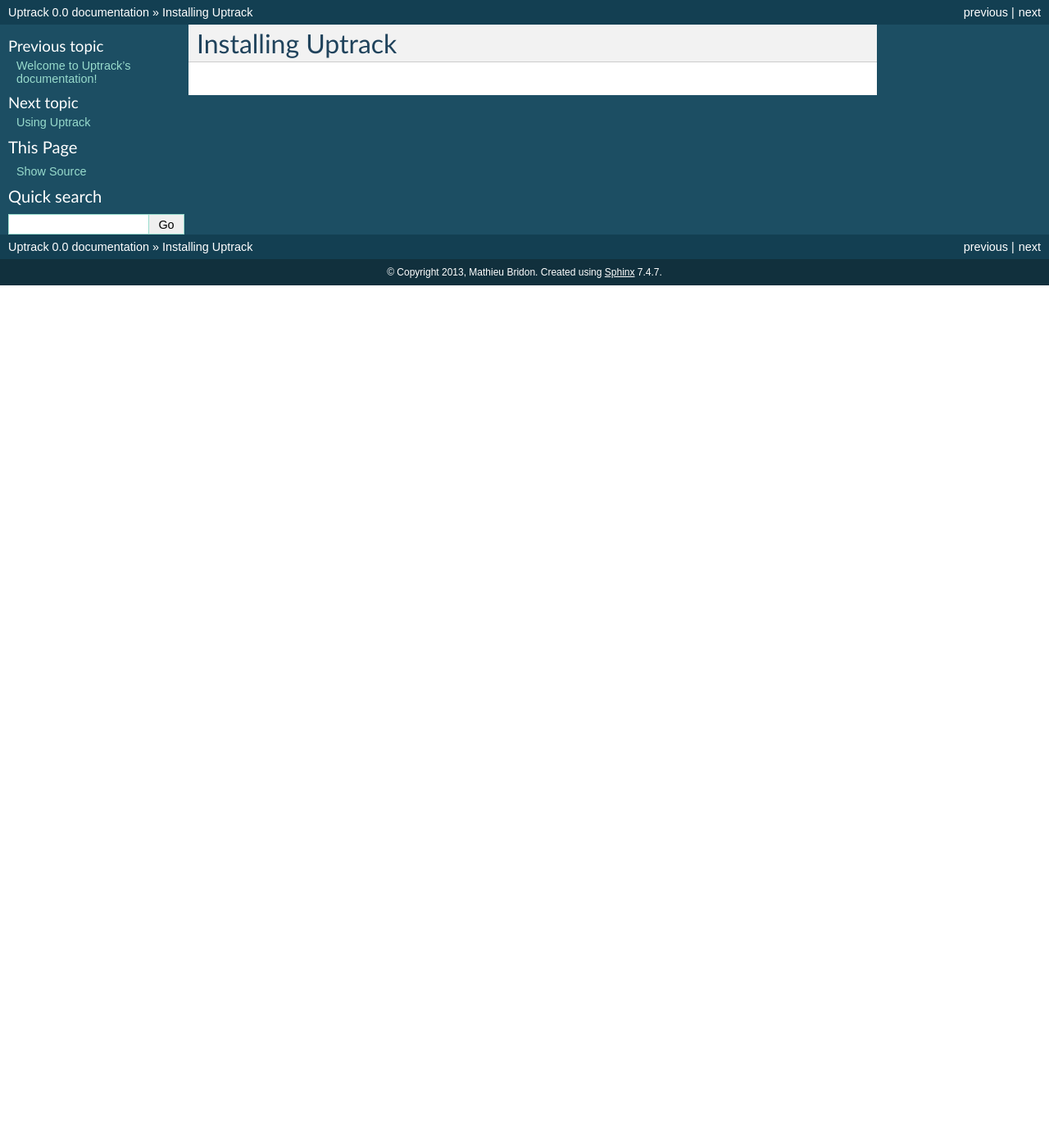
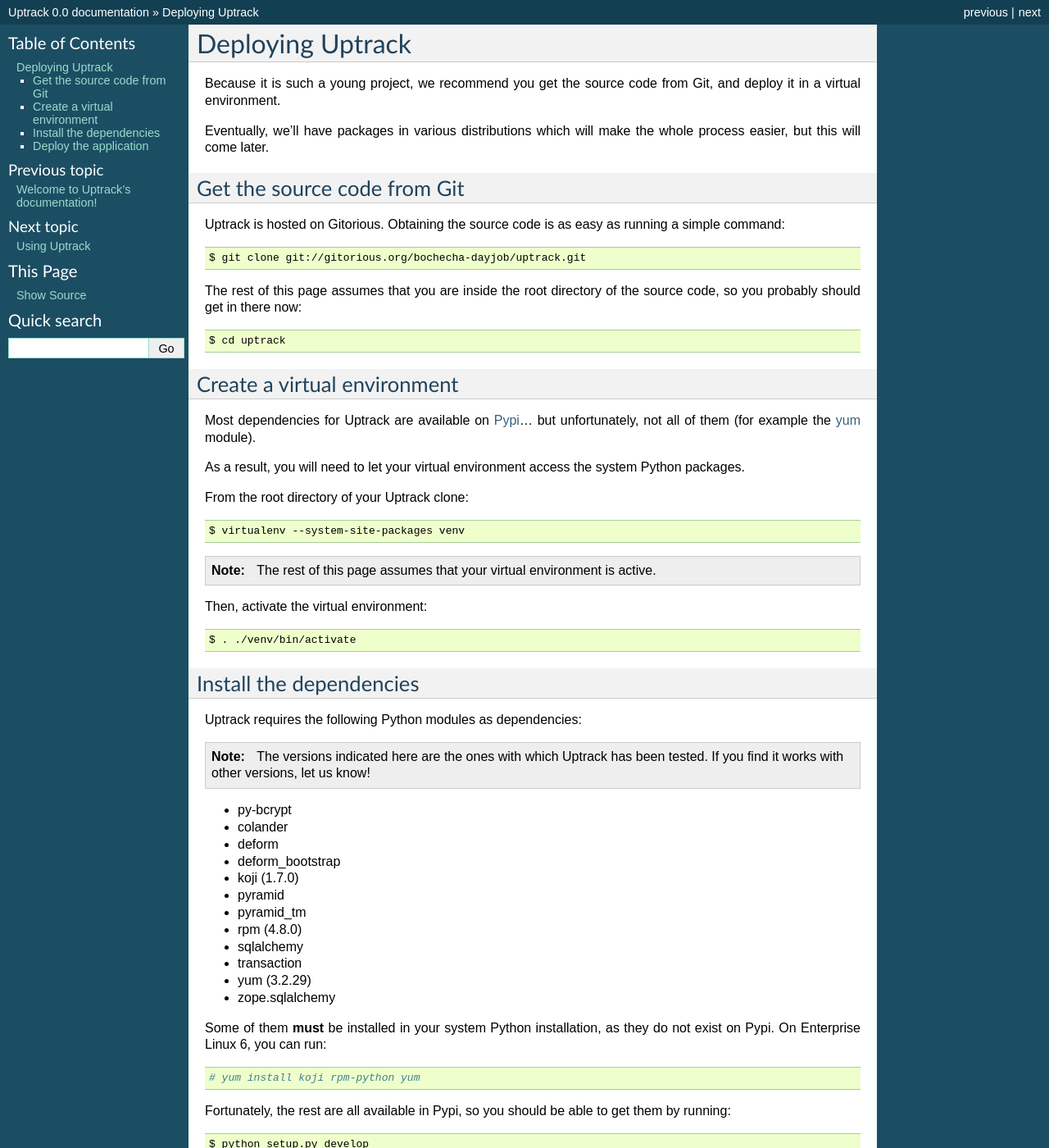
Before and after one commit to network-box/uptrack, a Sphinx documentation site: the page built from doc/source/install.rst, in a window 1280 px wide and 1400 px high. Shown: the whole window at 82% size. Built offline with Sphinx 7.4.7, drawn with Linux system fonts in a browser that asks for light colours; some of the changed text lies outside the part shown.

Commit message:
doc: Write the deployment guide
This only explains how to deploy a development instance at the moment.
We'll document a production instance later, when it actually reaches
production quality.

```diff
--- a/doc/source/install.rst
+++ b/doc/source/install.rst
@@ -1,5 +1,95 @@
-******************
-Installing Uptrack
-******************
+*****************
+Deploying Uptrack
+*****************
 
-.. todo:: Write this page
+Because it is such a young project, we recommend you get the source code from
+Git, and deploy it in a virtual environment.
+
+Eventually, we'll have packages in various distributions which will make the
+whole process easier, but this will come later.
+
+Get the source code from Git
+============================
+
+Uptrack is hosted on Gitorious. Obtaining the source code is as easy as
+running a simple command::
+
+    $ git clone git://gitorious.org/bochecha-dayjob/uptrack.git
+
+The rest of this page assumes that you are inside the root directory of the
+source code, so you probably should get in there now::
+
+    $ cd uptrack
+
+Create a virtual environment
+============================
+
+Most dependencies for Uptrack are available on `Pypi`_... but unfortunately,
+not all of them (for example the `yum`_ module).
+
+As a result, you will need to let your virtual environment access the system
+Python packages.
+
+From the root directory of your Uptrack clone::
+
+    $ virtualenv --system-site-packages venv
+
+.. note:: The rest of this page assumes that your virtual environment is
+   active.
+
+Then, activate the virtual environment::
+
+    $ . ./venv/bin/activate
+
+Install the dependencies
+========================
+
+Uptrack requires the following Python modules as dependencies:
+
+.. note:: The versions indicated here are the ones with which Uptrack has
+   been tested. If you find it works with other versions, let us know!
+
+* py-bcrypt
+* colander
+* deform
+* deform_bootstrap
+* koji             (1.7.0)
+* pyramid
+* pyramid_tm
+* rpm              (4.8.0)
+* sqlalchemy
+* transaction
+* yum              (3.2.29)
+* zope.sqlalchemy
+
+Some of them **must** be installed in your system Python installation, as they
+do not exist on Pypi. On Enterprise Linux 6, you can run::
+
+    # yum install koji rpm-python yum
+
+Fortunately, the rest are all available in Pypi, so you should be able to get
+them by running::
+
+    $ python setup.py develop
+
+This will setup the development source tree in your virtual environment, so
+that the application can be run, while installing all the dependencies.
+
+Deploy the application
+======================
+
+Before running it, there is one last step: initializing the database.
+
+This is achieve through a simple script::
+
+    $ uptrack-initdb development.ini
+
+Your application is now ready to be run::
+
+    $ pserve development.ini
+
+Open your web browser, and take it to http://127.0.0.1:6543, then start
+:ref:`using Uptrack <usage>`.
+
+.. _Pypi: https://pypi.python.org/
+.. _yum: http://yum.baseurl.org/
--- a/doc/source/usage.rst
+++ b/doc/source/usage.rst
@@ -1,3 +1,5 @@
+.. _usage:
+
 *************
 Using Uptrack
 *************
```
